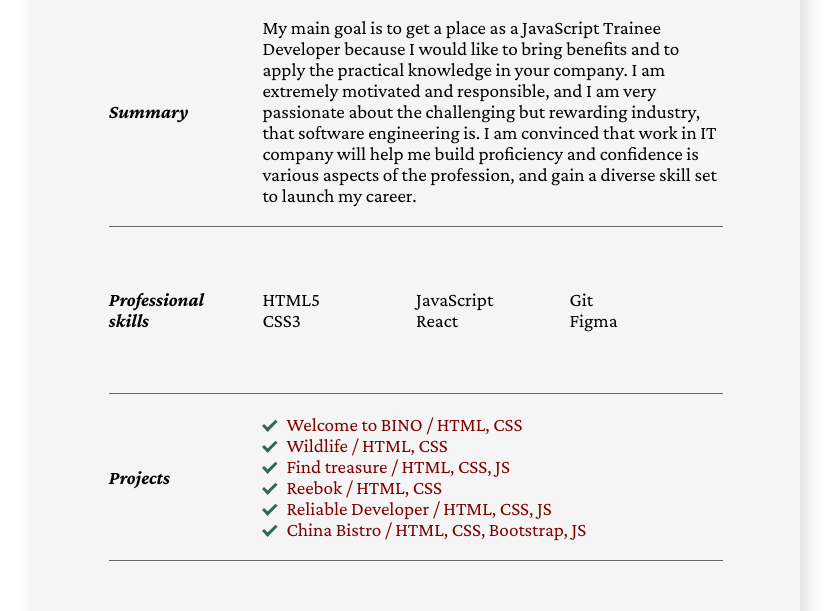
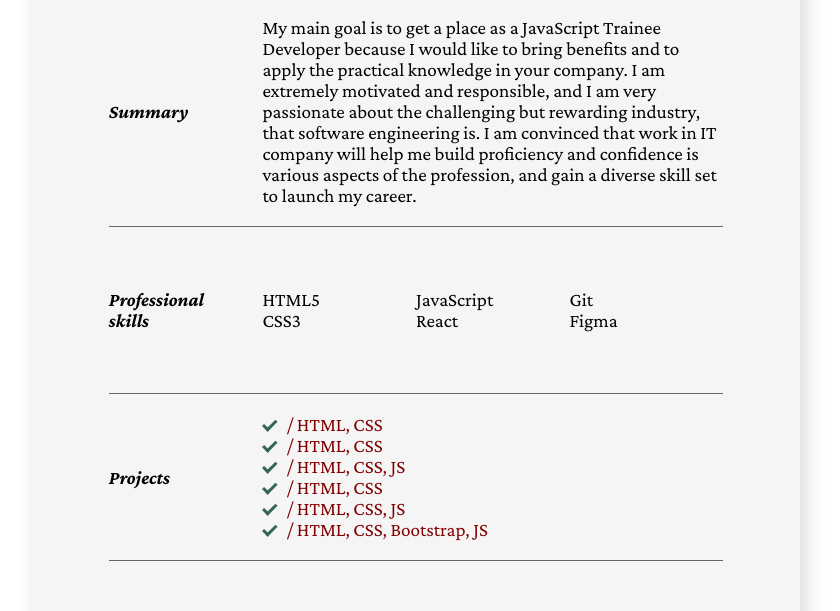
Before and after one commit to Bakalina/My_CV, a plain HTML site: page Index.html in a window 1280 px wide. Shown: the part 161-772 px from the top of the page, without its empty margins (224-1064 px from the left). Drawn offline with nearby package versions, Linux system fonts and the light colour scheme; files whose address does not match are found by name.

Commit message:
my_cv 0.1

```diff
--- a/Index.html
+++ b/Index.html
@@ -65,12 +65,12 @@
             <div>Projects</div>
             <div class="projects">
                 <ul>
-                    <li><a href="" target="_blank">Welcome to BINO / HTML, CSS</a></li>
-                    <li><a href="" target="_blank">Wildlife / HTML, CSS</a></li>
-                    <li><a href="" target="_blank">Find treasure / HTML, CSS, JS</a></li>
-                    <li><a href="" target="_blank">Reebok / HTML, CSS</a></li>
-                    <li><a href="" target="_blank">Reliable Developer / HTML, CSS, JS</a></li>
-                    <li><a href="" target="_blank">China Bistro / HTML, CSS, Bootstrap, JS</a></li>
+                    <li><a href="" target="_blank"> / HTML, CSS</a></li>
+                    <li><a href="" target="_blank"> / HTML, CSS</a></li>
+                    <li><a href="" target="_blank"> / HTML, CSS, JS</a></li>
+                    <li><a href="" target="_blank"> / HTML, CSS</a></li>
+                    <li><a href="" target="_blank"> / HTML, CSS, JS</a></li>
+                    <li><a href="" target="_blank"> / HTML, CSS, Bootstrap, JS</a></li>
                 </ul>
             </div>
         </section>
```
